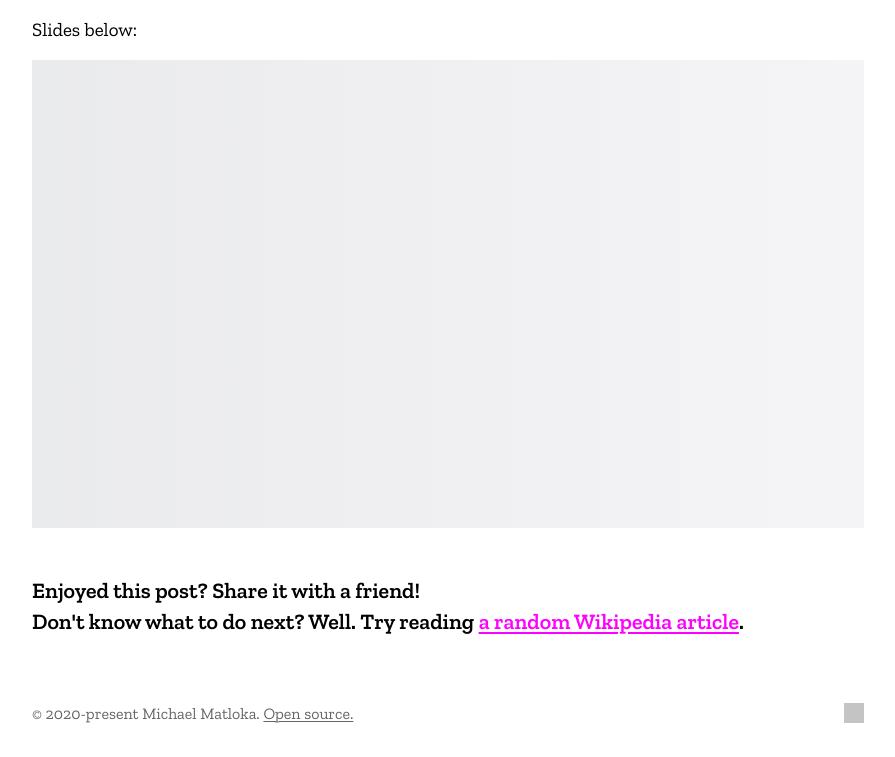
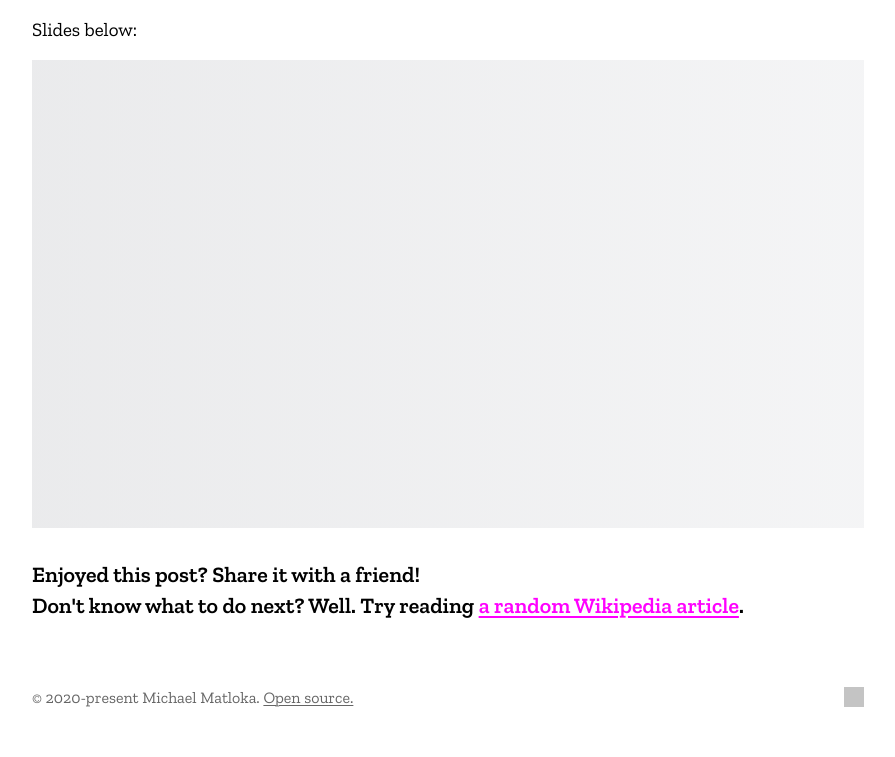
Before and after one commit to Twixes/matloka.com, a Jekyll site: the page built from _posts/2023-07-02-ecmascript-2023.md, in a window 1280 px wide. Shown: the part 888-1645 px from the top of the page, without its empty margins (192-1087 px from the left). Built offline with Jekyll 4.4.1, drawn with Linux system fonts in a browser that asks for light colours; comment, search, counter and statistics services are not loaded; grey boxes are pictures that could not be loaded.

Commit message:
Reduce post scriptum margin back

```diff
--- a/assets/main.scss
+++ b/assets/main.scss
@@ -241,7 +241,7 @@ iframe {
     &.giscus-frame {
         background: none;
         animation: none;
-        margin-top: 3rem;
+        margin-top: 2rem;
     }
 }
 
@@ -503,7 +503,7 @@ article {
 }
 
 .post-scriptum {
-    margin-top: 3rem;
+    margin-top: 2rem;
 }
 
 .anchorjs-link {
```
